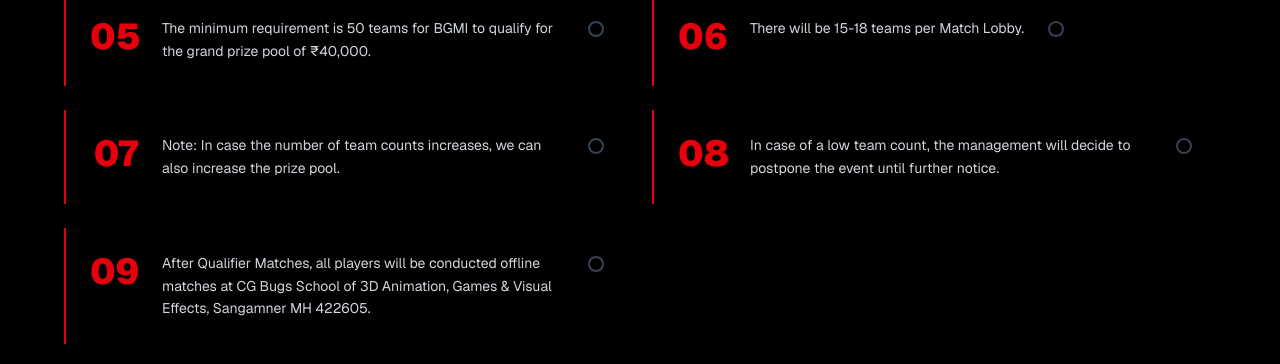
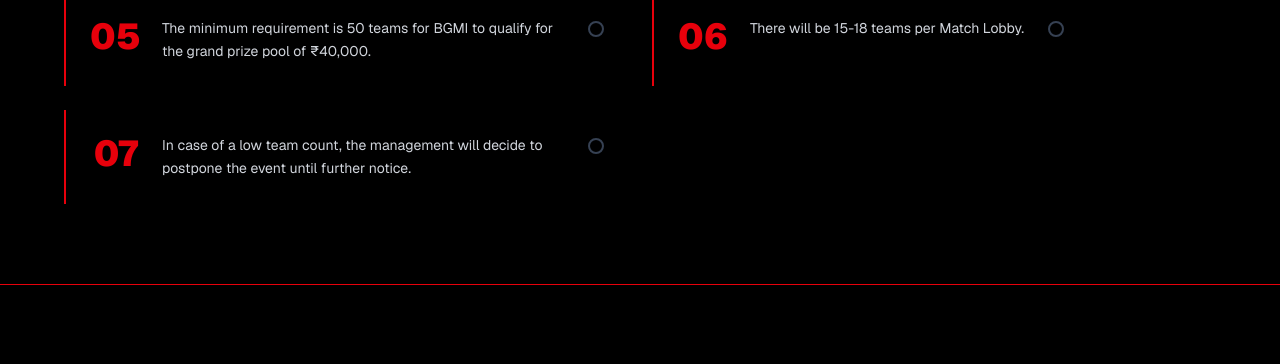
Before and after one commit to surya9634/ultimate-survival-skills, a Next.js app: page / in a window 1280 px wide. Shown: the part 3740-4104 px from the top of the page. Built offline with nearby package versions, Linux system fonts and the light colour scheme; no server answers; the database is empty; grey boxes are pictures that could not be loaded.

Commit message:
Update rules: remove offline matches and prize pool increase note

```diff
--- a/components/rules-location.tsx
+++ b/components/rules-location.tsx
@@ -8,9 +8,7 @@ export function RulesLocation() {
     'A minimum level of 40 is required to enter the Match Lobby.',
     'The minimum requirement is 50 teams for BGMI to qualify for the grand prize pool of ₹40,000.',
     'There will be 15-18 teams per Match Lobby.',
-    'Note: In case the number of team counts increases, we can also increase the prize pool.',
     'In case of a low team count, the management will decide to postpone the event until further notice.',
-    'After Qualifier Matches, all players will be conducted offline matches at CG Bugs School of 3D Animation, Games & Visual Effects, Sangamner MH 422605.',
   ];
 
   return (
```
